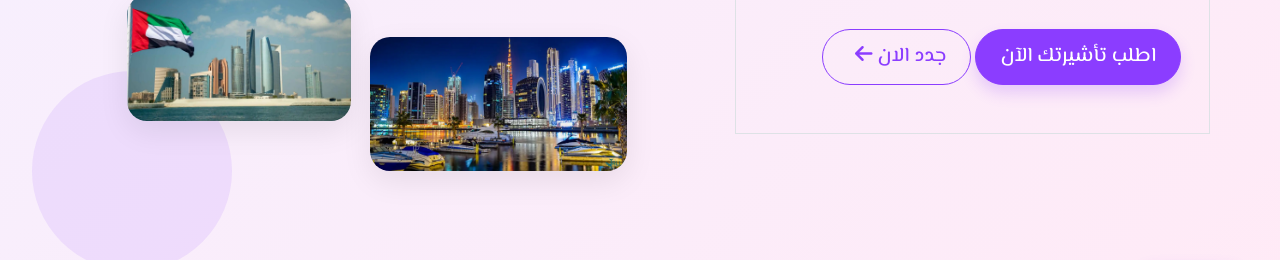
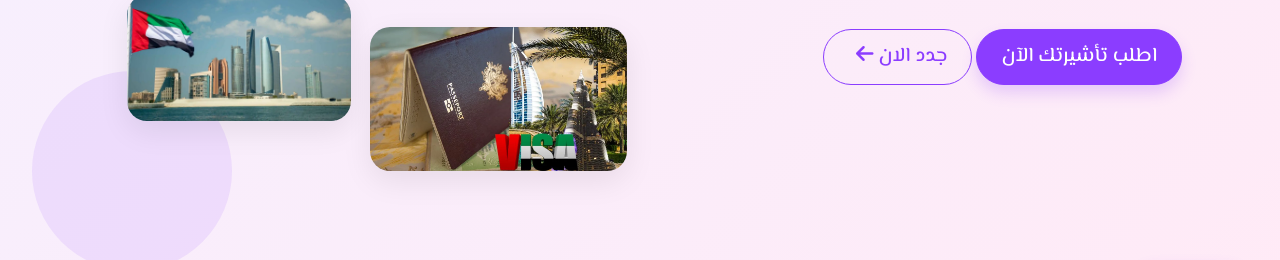
Before and after one commit to omer-khaled98/KOTB_website, a plain HTML site: page index.html in a window 1280 px wide. Shown: the part 439-699 px from the top of the page. Drawn offline with nearby package versions, Linux system fonts and the light colour scheme; files whose address does not match are found by name.

Commit message:
delete border

```diff
--- a/index.html
+++ b/index.html
@@ -114,7 +114,7 @@
     <section class="hero-section" dir="rtl" id="home">
         <div class="container">
             <div class="row align-items-center flex-column-reverse flex-md-row ">
-                <div class="col-lg-5 border text-center text-lg-end">
+                <div class="col-lg-5  text-center text-lg-end">
                     <!-- <div class="search-box mb-4">
                         <i class="fas fa-search search-icon"></i>
                         <input type="text" class="form-control" placeholder="ابحث عن وجهتك">
@@ -136,7 +136,7 @@
                     <div class="hero-images d-none d-lg-block">
                         <img src="./images/1.jpg" alt="Beach" class="img-fluid hero-img-1">
                         <img src="./images/2.webp" alt="Sunset" class="img-fluid hero-img-2">
-                        <img src="./images/2.webp" alt="Sunset" class="img-fluid hero-img-3">
+                        <img src="./images/4.webp" alt="Sunset" class="img-fluid hero-img-3">
                         <img src="./images/Untitled-design-_2_.webp" alt="City" class="img-fluid hero-img-4">
                         <div class="hero-circle-1"></div>
                         <div class="hero-circle-2"></div>
@@ -270,9 +270,9 @@
                     </div>
                 </div>
                 <div class="col-md-4">
-                    <div class="destination-card">
+                    <div class="destination-card ">
                         <div class="destination-tag">شائع</div>
-                        <img src="./images/5.png" alt="Pantai Beach" class="img-fluid">
+                        <img src="./images/image (1).jpg" alt="Pantai Beach" class="img-fluid border w-100">
                         <div class="destination-info">
                             <h4> تجديد التأشيرات</h4>
 
```
